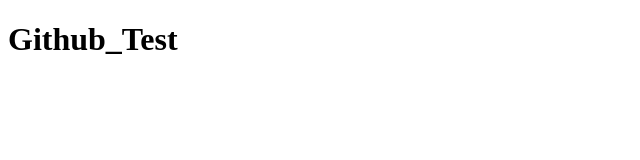
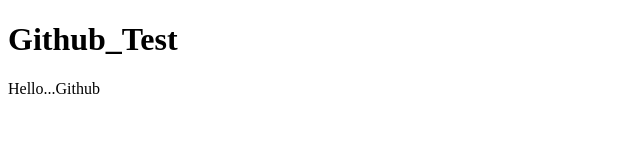
Before and after one commit to thongsa/githubdev, a plain HTML site: page index.html in a window 1280 px wide. Shown: the whole page, without its empty margins (0-640 px from the left). Drawn offline with Linux system fonts and the light colour scheme.

Commit message:
add tag p

```diff
--- a/index.html
+++ b/index.html
@@ -7,5 +7,6 @@
 </head>
 <body>
     <h1>Github_Test</h1>
+    <p>Hello...Github</p>
 </body>
 </html>
```
